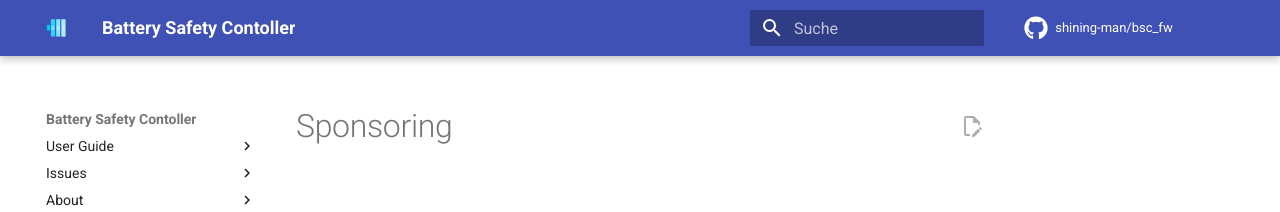
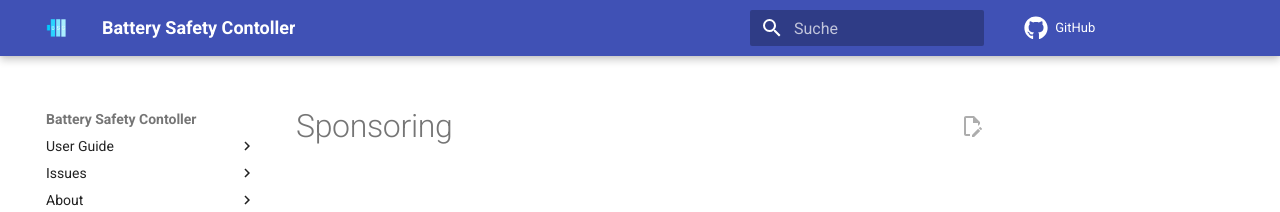
Before and after one commit to bsc-org/bsc, an MkDocs documentation site: the page built from docs/sponsor.md, in a window 1280 px wide. Shown: the top 212 px of the page. Built offline with MkDocs 1.6.1 and Material for MkDocs 9.7.7, drawn with Linux system fonts in a browser that asks for light colours; comment, search, counter and statistics services are not loaded.

Commit message:
Update mkdocs.yml

```diff
--- a/mkdocs.yml
+++ b/mkdocs.yml
@@ -1,6 +1,5 @@
 site_name: Battery Safety Contoller
 repo_url: https://github.com/shining-man/bsc_fw
-repo_name: shining-man/bsc_fw
 edit_uri: https://github.com/bsc-org/bsc/edit/main/docs
 
 theme:
```
